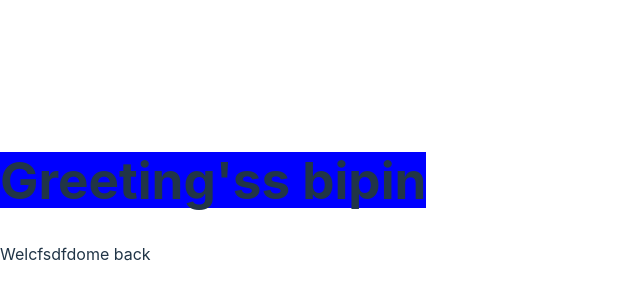
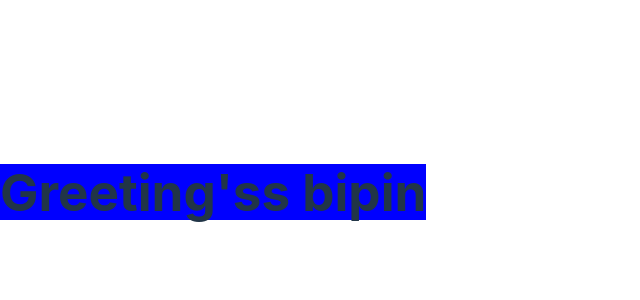
Before and after one commit to Bipin4u/Jenkins, a React (Vite) app: page / in a window 1280 px wide. Shown: the part 208-508 px from the top of the page, without its empty margins (0-640 px from the left). Built offline with nearby package versions, Linux system fonts and the light colour scheme.

Commit message:
push check

```diff
--- a/src/App.tsx
+++ b/src/App.tsx
@@ -3,7 +3,6 @@ import Greet from "./component/Greet";
 function App() {
   return <div>
     <Greet name='bipin' />
-    <div>Welcfsdfdome back</div>
   </div>;
 }
 
```
